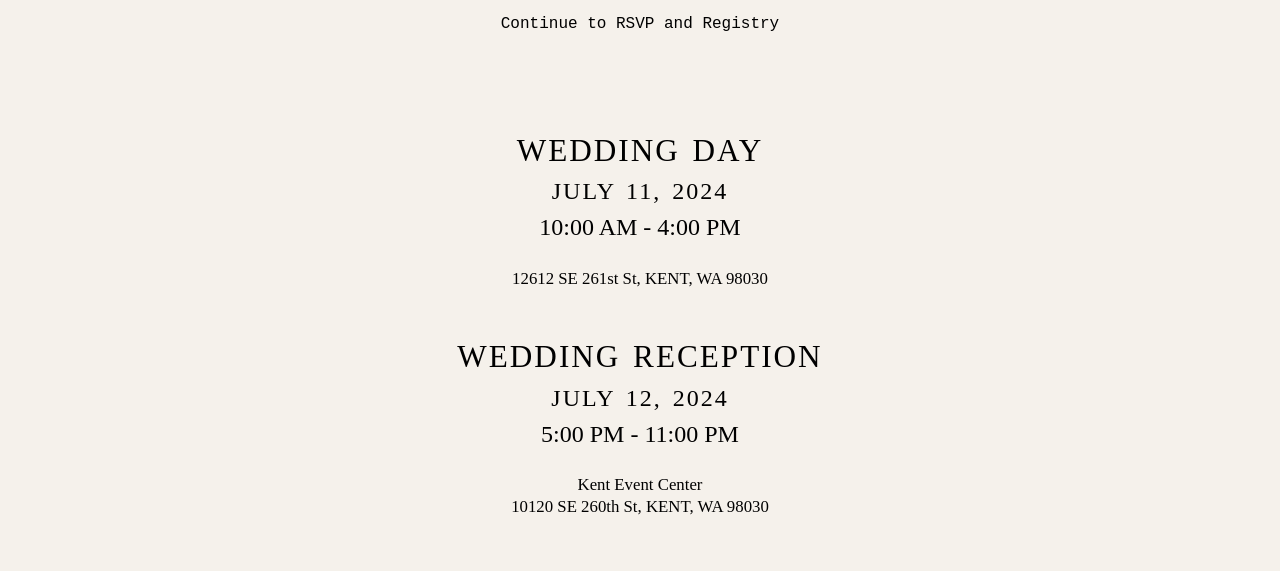
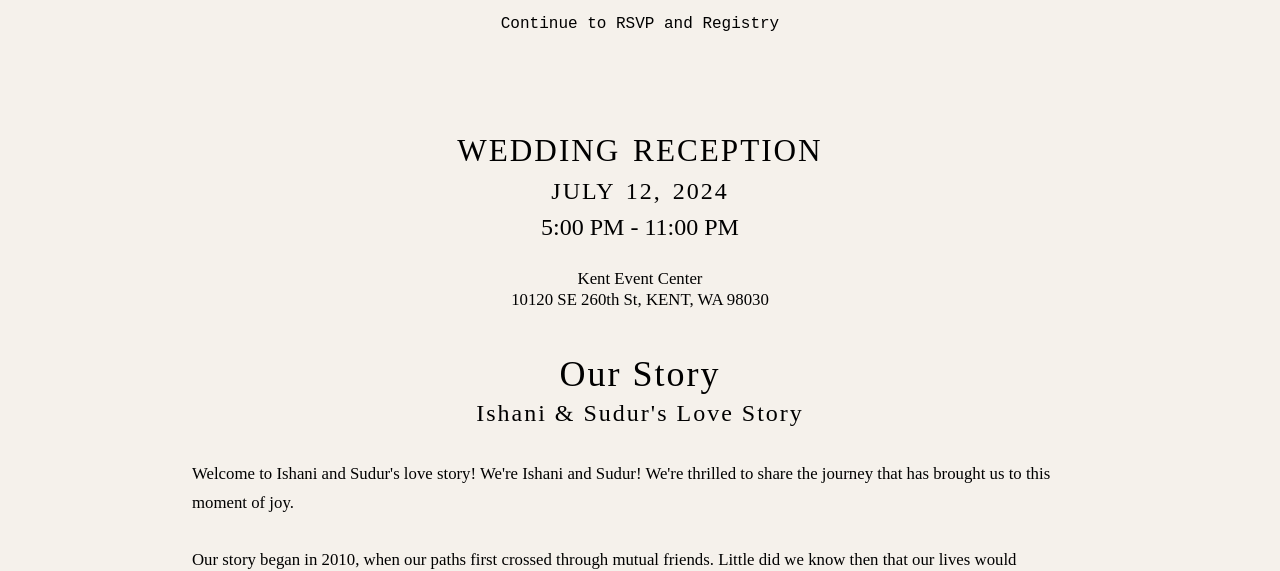
Before and after one commit to satchitdahal/wedding_client, a React (Create React App) app in the folder frontend/: page / in a window 1280 px wide. Shown: the part 860-1431 px from the top of the page. Built offline with nearby package versions, Linux system fonts and the light colour scheme; a web font is replaced by a local one.

Commit message:
update to the wedding details

```diff
--- a/frontend/src/Components/Home/Home.js
+++ b/frontend/src/Components/Home/Home.js
@@ -167,15 +167,15 @@ const Home = () => {
                 </div> */}
 
 
-                <div className={styles.reception}>
+                {/* <div className={styles.reception}>
                     <p className={styles.day}>WEDDING DAY</p>
                     <p className={styles.dates}>JULY 11, 2024</p>
                     <p className={styles.times}>10:00 AM - 4:00 PM</p>
                     <p className={styles.addy}>12612 SE 261st St,
                         KENT, WA 98030</p>
 
-                </div>
-                <div className={styles.wedding}>
+                </div> */}
+                <div className={styles.reception}>
                     <p className={styles.day}>WEDDING RECEPTION</p>
                     <p className={styles.dates}>JULY 12, 2024</p>
                     <p className={styles.times}>5:00 PM - 11:00 PM</p>
```
